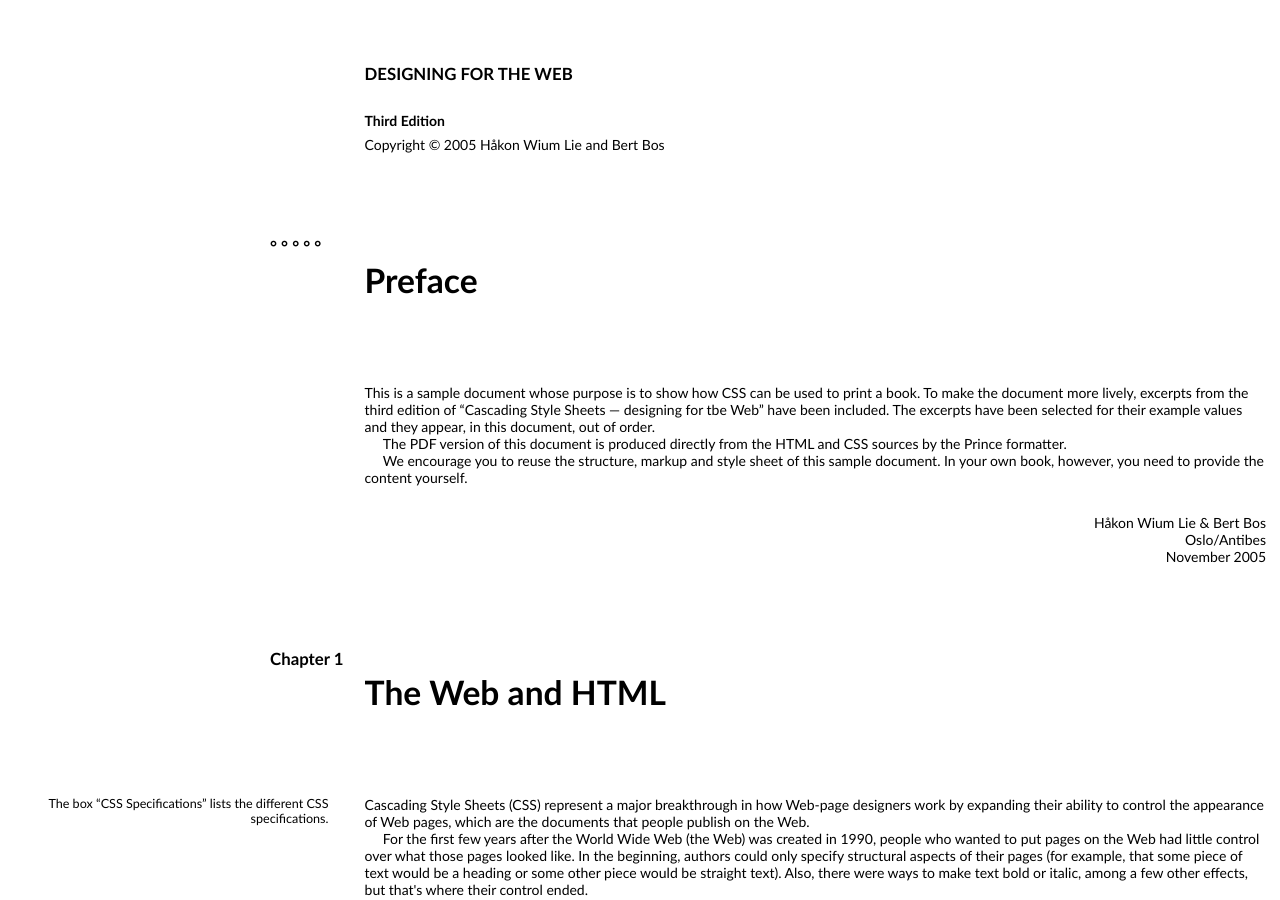
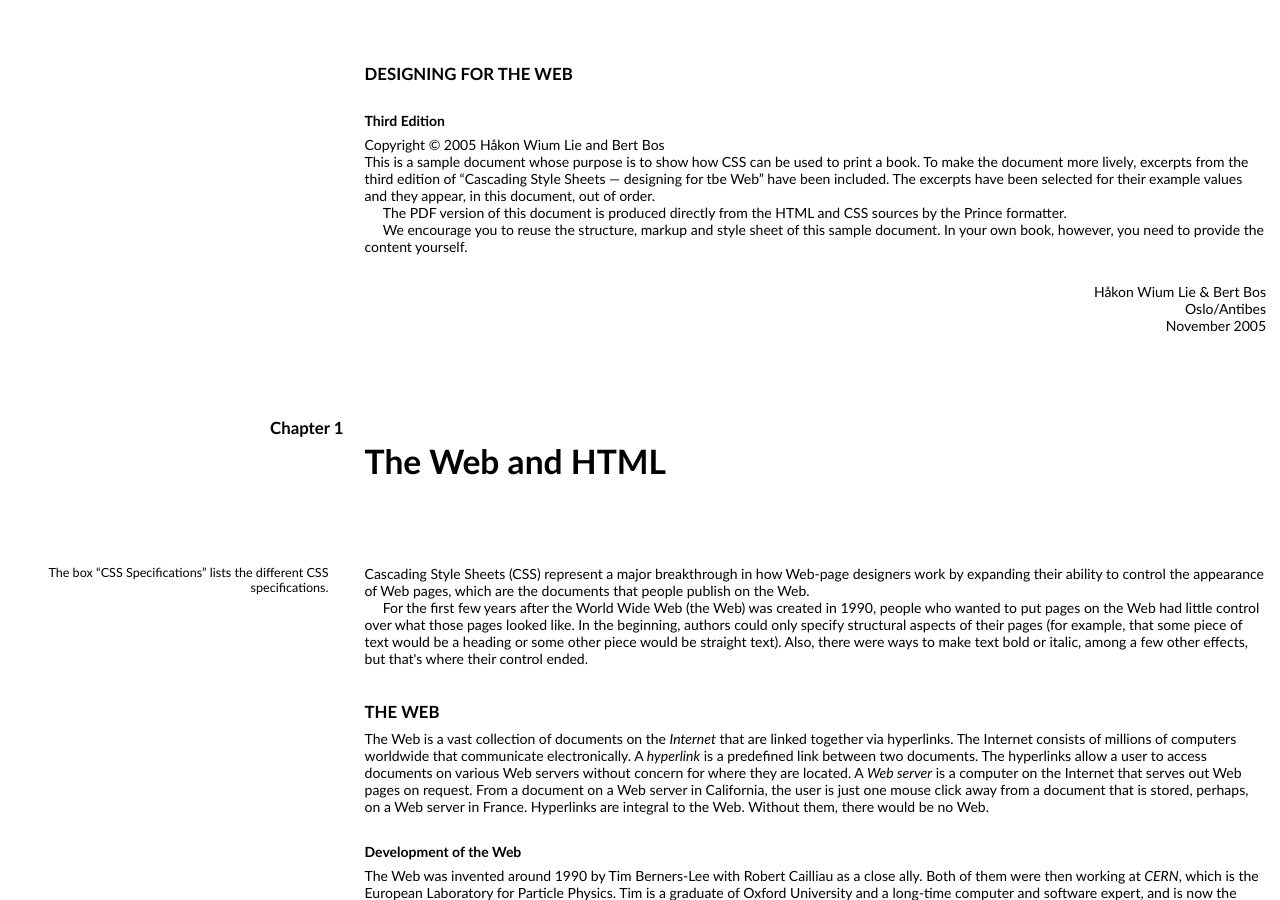
Before and after one commit to henrythemes/jekyll-boom-theme, a Jekyll site: the page built from index.html, in a window 1280 px wide and 900 px high, scrolled down 1304 px. Built offline with Jekyll 4.4.1, drawn with Linux system fonts in a browser that asks for light colours.

Commit message:
Update preface.html

```diff
--- a/_includes/preface.html
+++ b/_includes/preface.html
@@ -1,5 +1,3 @@
-<div class="preface" id="preface-h-1">
-<h1>Preface</h1>
 
 <p>This is a sample document whose purpose is to show how CSS can be
 used to print a book. To make the document more lively, excerpts from
@@ -17,7 +15,5 @@ and CSS sources by the Prince formatter.</p>
 this sample document. In your own book, however, you need to provide
 the content yourself.</p>
 
-<p class="author">H&aring;kon Wium Lie &amp; Bert Bos<br />
-Oslo/Antibes<br />November 2005</p>
-
-</div>
+<p class="author">H&aring;kon Wium Lie &amp; Bert Bos<br>
+Oslo/Antibes<br>November 2005</p>
```
